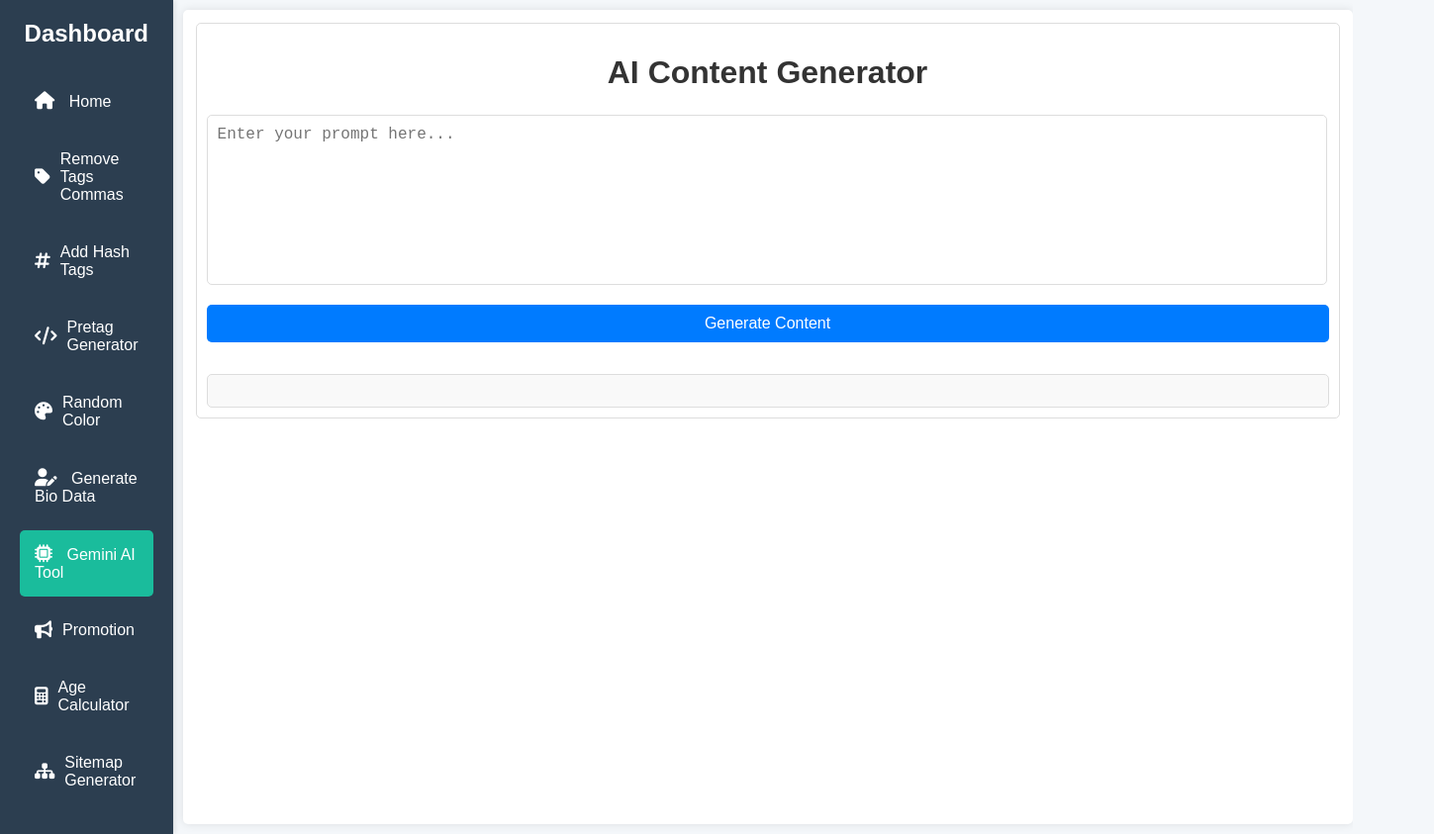
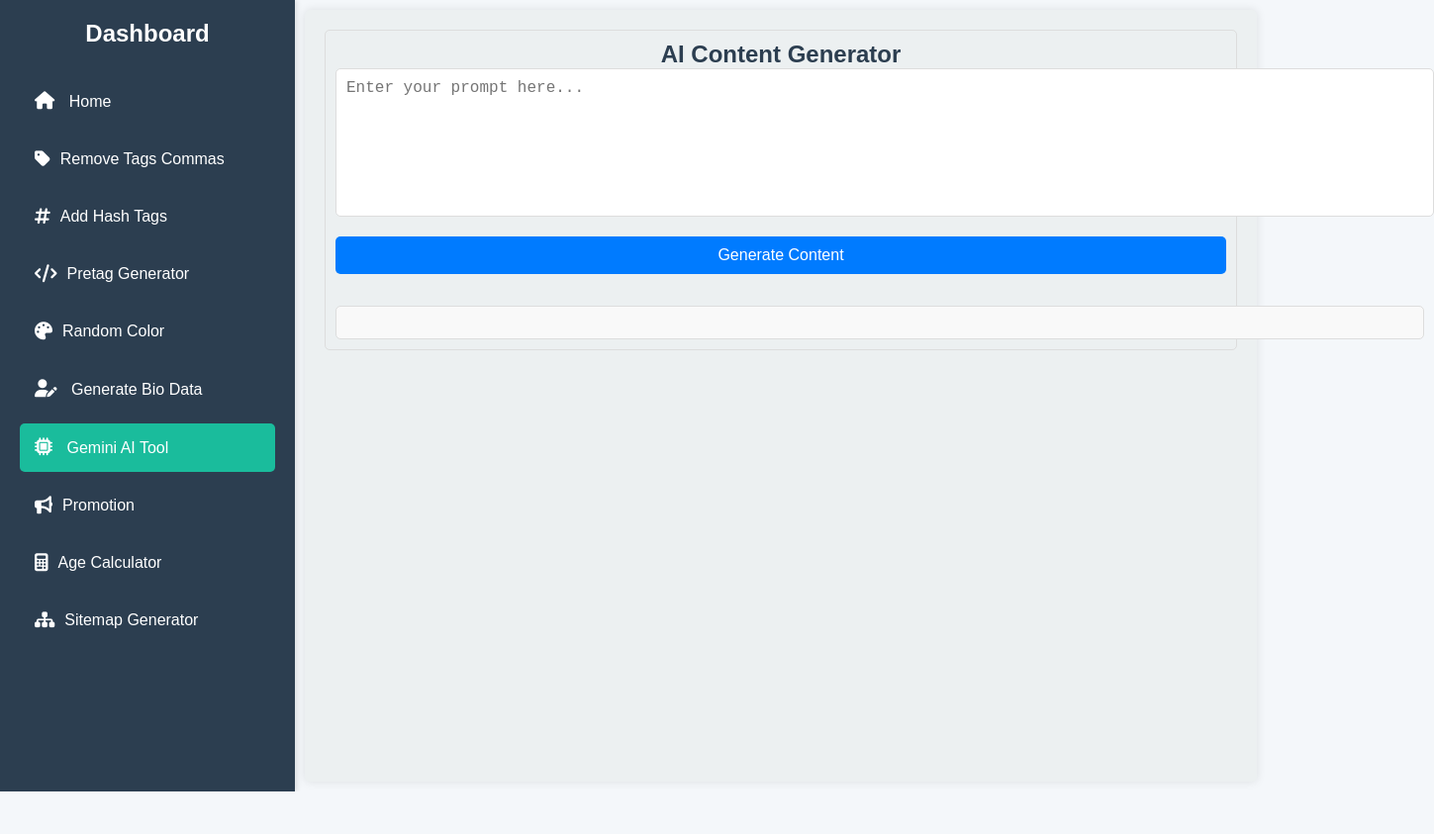
Before and after one commit to sunilsangovar/Gemini-AI-Tool, a plain HTML site: page index.html in a window 1280 px wide. Shown: the whole page at 99% size, 1449 px wide, since content can reach past the window. After the commit the page ends 800 px from the top, so only its background shows below. Drawn offline with Linux system fonts and the light colour scheme.

Commit message:
Update index.html

```diff
--- a/index.html
+++ b/index.html
@@ -26,7 +26,7 @@
 
   /* Sidebar Styles */
   .sidebar {
-    flex: 0.8;
+    width: 250px;
     background-color: #2c3e50;
     color: #fff;
     padding: 20px;
@@ -75,7 +75,7 @@
 
   /* Content Styles */
   .content {
-    flex-grow: 3.2;
+    flex-grow: 1;
     padding: 13px;
     background-color: #fff;
     margin: 10px;
@@ -587,7 +587,9 @@
     color: #333;
     margin-bottom: 1.5rem;
   }
-
+.aidv{
+  width: 900px;
+}
   textarea {
     width: 1110px;
     height: 150px;
@@ -614,7 +616,8 @@ button:hover {
     background-color: #0056b3;
   }
 
-.outputai { /* Updated class name */
+  .outputai {
+    /* Updated class name */
     margin-top: 2rem;
     padding: 1rem;
     background-color: #f9f9f9;
@@ -640,11 +643,13 @@ button:hover {
     0% {
       transform: rotate(0deg);
     }
+
     100% {
       transform: rotate(360deg);
     }
   }
 </style>
+
 <body>
   <div class="container">
     <!-- Sidebar -->
@@ -771,11 +776,13 @@ button:hover {
         </div>
       </div>
       <div class="content-section" id="gemini-ai">
-        <h1>AI Content Generator</h1>
+        <div class="aidv">
+        <h2>AI Content Generator</h2>
         <textarea id="inputText" placeholder="Enter your prompt here..."></textarea>
         <button id="generateBtn">Generate Content</button>
         <div class="loader" id="loader"></div>
         <div class="outputai" id="outputai"></div> <!-- Updated class and ID -->
+        </div>
       </div>
 
       <div class="content-section" id="promotion">
@@ -789,7 +796,6 @@ button:hover {
       <div class="content-section" id="lowmod">
         <h2>Lowmod</h2>
         <p>This is the Lowmod section. Manage low-level configurations here.</p>
-      </div>
       </div>
     </div>
   </div>
@@ -1025,3 +1031,32 @@ inputText.addEventListener('keydown', (event) => {
 </script>
 
 </html>
+<style>
+  /* Basic reset */
+  * {
+      margin: 0;
+      padding: 0;
+      box-sizing: border-box;
+  }
+
+  /* Container to hold sidebar and content */
+  .container {
+      display: flex;
+      height: 100vh; /* Full viewport height */
+  }
+
+  /* Sidebar styling */
+  .sidebar {
+      flex: 0.8; /* Takes 1 part of the available space */
+      background-color: #2c3e50; /* Dark background color */
+      color: white; /* Text color */
+      padding: 20px; /* Padding inside the sidebar */
+  }
+
+  /* Content styling */
+  .content {
+      flex: 1; /* Takes 3 parts of the available space */
+      background-color: #ecf0f1; /* Light background color */
+      padding: 20px; /* Padding inside the content */
+  }
+</style>
```
Lines whose indentation alone changed are shown as unchanged.
